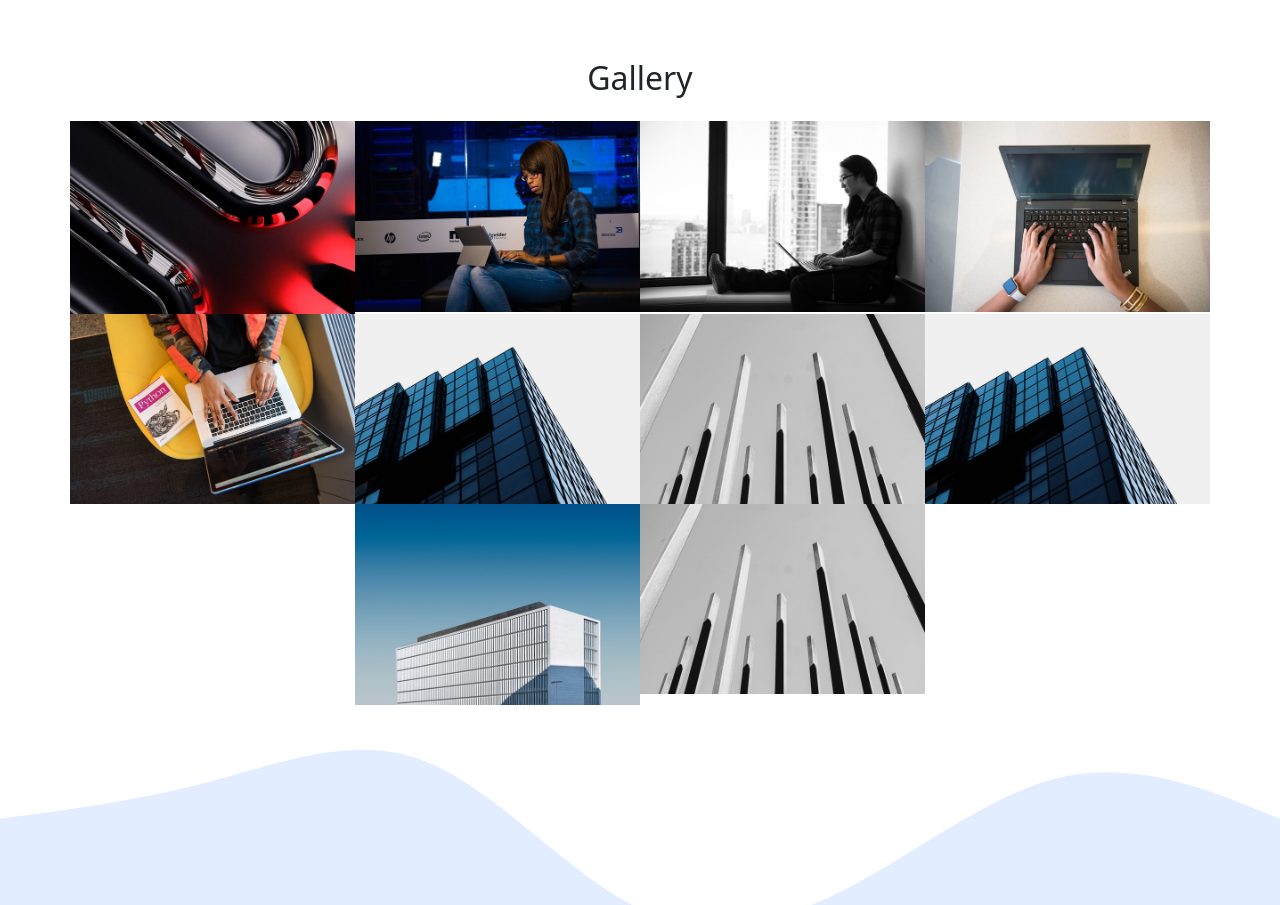
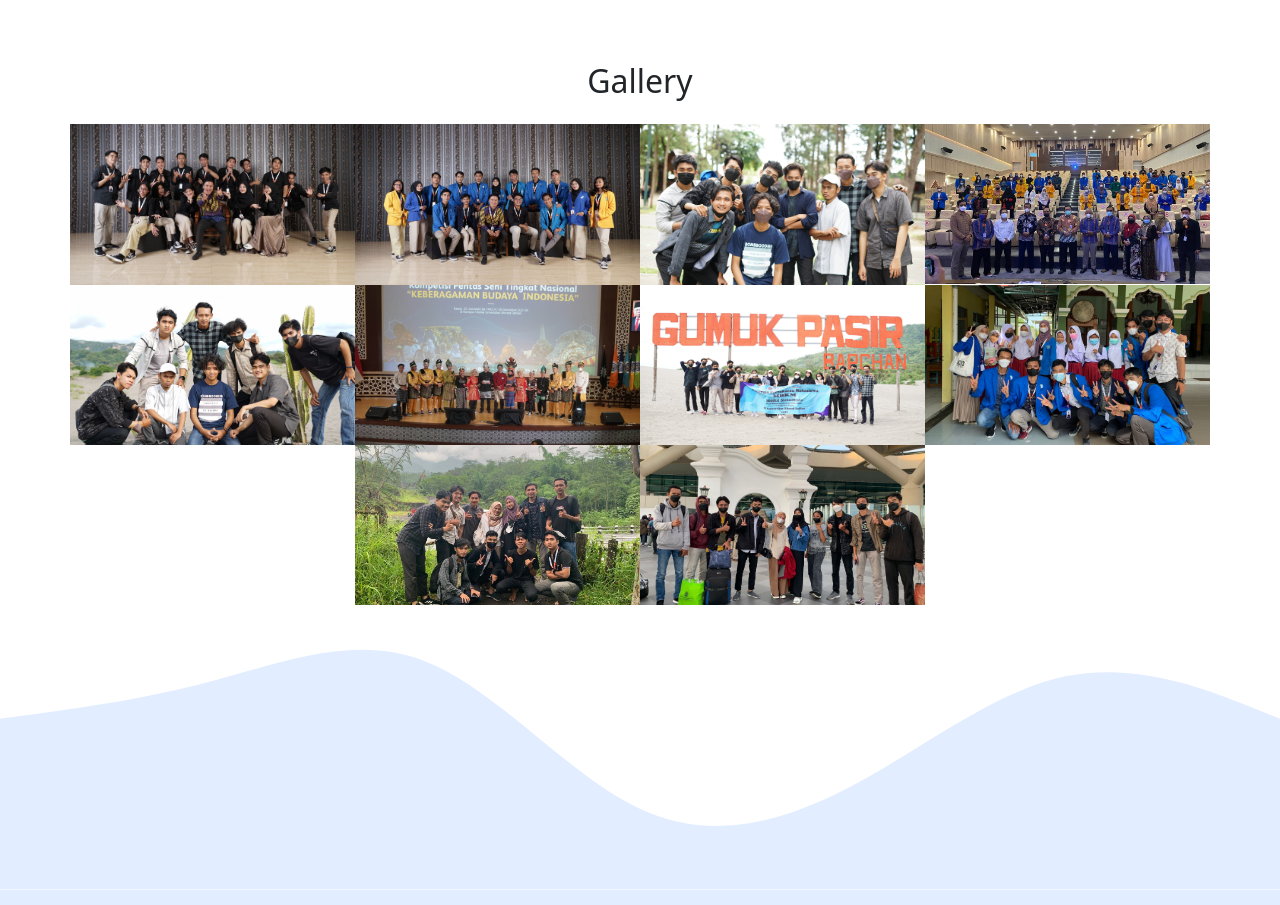
Before and after one commit to Hariyansyah99/hariyansyah99.github.io, a plain HTML site: page index.html in a window 1280 px wide. Shown: the part 2500-3405 px from the top of the page. Drawn offline with nearby package versions, Linux system fonts and the light colour scheme.

Commit message:
Update terbaru

```diff
--- a/index.html
+++ b/index.html
@@ -109,7 +109,7 @@
           </div>
             <div class="col-md-4 mb-3">
               <div class="card" data-aos="flip-left" data-aos-duration="500" data-aos-delay="200">
-                <img src="mycss/keyboard.jpg" class="card-img-top" alt="Projects1">
+                <img src="mycss/2.jpg" class="card-img-top" alt="Projects1">
                 <div class="card-body">
                   <p class="card-text">This is a wider card with supporting text below as a natural lead-in to additional content. This content is a little bit longer.</p>
 
@@ -118,7 +118,7 @@
           </div>
             <div class="col-md-4 mb-3">
               <div class="card" data-aos="flip-left" data-aos-duration="500" data-aos-delay="300">
-                <img src="mycss/keyboard.jpg" class="card-img-top" alt="Projects1">
+                <img src="mycss/7.jpg" class="card-img-top" alt="Projects1">
                 <div class="card-body">
                   <p class="card-text">This is a wider card with supporting text below as a natural lead-in to additional content. This content is a little bit longer.</p>
 
@@ -127,7 +127,7 @@
           </div>
             <div class="col-md-4 mb-3">
               <div class="card"data-aos="flip-left" data-aos-duration="500" data-aos-delay="400">
-                <img src="mycss/keyboard.jpg" class="card-img-top" alt="Projects1">
+                <img src="mycss/11.jpg" class="card-img-top" alt="Projects1">
                 <div class="card-body">
                   <p class="card-text">This is a wider card with supporting text below as a natural lead-in to additional content. This content is a little bit longer.</p>
 
@@ -157,52 +157,52 @@
           <div class="row justify-content-center">
             <div class="col-md-3">
               <a href="">
-                <img src="mycss/2.jpg" alt="" class="img-fluid gallery-img">
+                <img src="mycss/img/1.jpg" alt="" class="img-fluid gallery-img">
               </a>
             </div>
             <div class="col-md-3">
               <a href="">
-                <img src="mycss/4.jpg" alt="" class="img-fluid gallery-img">
+                <img src="mycss/img/2.jpg" alt="" class="img-fluid gallery-img">
               </a>
             </div>
             <div class="col-md-3">
               <a href="">
-                <img src="mycss/5.jpg" alt="" class="img-fluid gallery-img">
+                <img src="mycss/img/3.jpg" alt="" class="img-fluid gallery-img">
               </a>
             </div>
             <div class="col-md-3">
               <a href="">
-                <img src="mycss/6.jpg" alt="" class="img-fluid gallery-img">
+                <img src="mycss/img/7.jpg" alt="" class="img-fluid gallery-img">
               </a>
             </div>
             <div class="col-md-3">
               <a href="">
-                <img src="mycss/7.jpg" alt="" class="img-fluid gallery-img">
+                <img src="mycss/img/5.jpg" alt="" class="img-fluid gallery-img">
               </a>
             </div>
             <div class="col-md-3">
               <a href="">
-                <img src="mycss/8.jpg" alt="" class="img-fluid gallery-img">
+                <img src="mycss/img/6.jpg" alt="" class="img-fluid gallery-img">
               </a>
             </div>
             <div class="col-md-3">
               <a href="">
-                <img src="mycss/9.jpg" alt="" class="img-fluid gallery-img">
+                <img src="mycss/img/4.jpg" alt="" class="img-fluid gallery-img">
               </a>
             </div>
             <div class="col-md-3">
               <a href="">
-                <img src="mycss/8.jpg" alt="" class="img-fluid gallery-img">
+                <img src="mycss/img/8.jpg" alt="" class="img-fluid gallery-img">
               </a>
             </div>
             <div class="col-md-3">
               <a href="">
-                <img src="mycss/12.jpg" alt="" class="img-fluid gallery-img">
+                <img src="mycss/img/9.jpg" alt="" class="img-fluid gallery-img">
               </a>
             </div>
             <div class="col-md-3">
               <a href="">
-                <img src="mycss/9.jpg" alt="" class="img-fluid gallery-img">
+                <img src="mycss/img/10.jpg" alt="" class="img-fluid gallery-img">
               </a>
             </div>
           </div>
```
Also changed, not shown: mycss/10.jpg (deleted), mycss/3.jpg (deleted), mycss/4.jpg (deleted), mycss/5.jpg (deleted), mycss/9.jpg (deleted), mycss/img/1.jpg (added), mycss/img/10.jpg (added), mycss/img/2.jpg (added), mycss/img/3.jpg (added), mycss/img/4.jpg (added), mycss/img/5.jpg (added), mycss/img/6.jpg (added), mycss/img/7.jpg (added), mycss/img/8.jpg (added), 1 more files.
